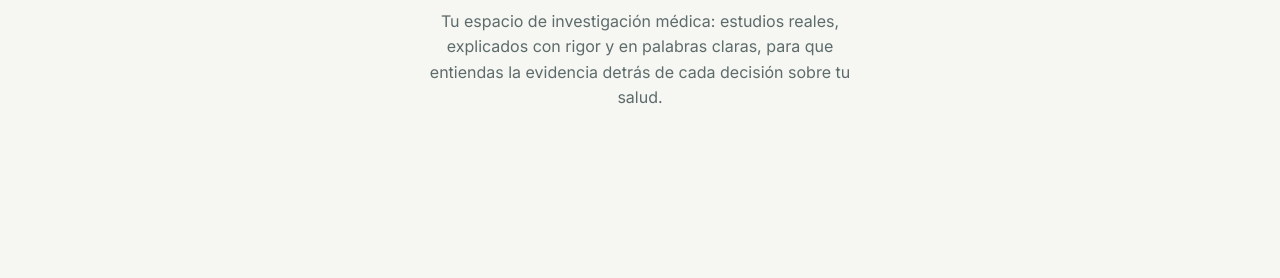
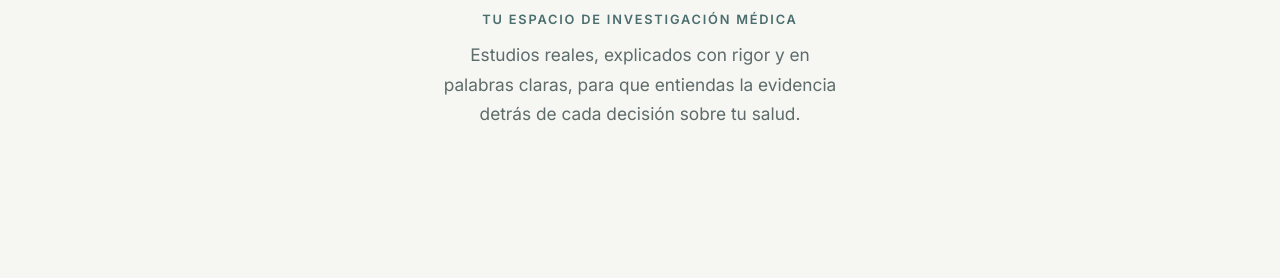
Before and after one commit to Caligraficos/infomedicinadigital, a plain HTML site: page index.html in a window 1280 px wide. Shown: the part 313-591 px from the top of the page. Drawn offline with nearby package versions, Linux system fonts and the light colour scheme.

Commit message:
Format hero subtitle with label and balanced 3-line text
Co-Authored-By: Claude Haiku 5.5 <noreply@anthropic.com>
Claude-Session: https://claude.ai/code/session_01CHAd5DkqL8B4WdM8GpELPX

```diff
--- a/index.html
+++ b/index.html
@@ -31,7 +31,7 @@
     <div class="container hero-inner">
       <div class="hero-text">
         <h1>Infomedicina<br>Digital</h1>
-        <p>Tu espacio de investigación médica: estudios reales, explicados con rigor y en palabras claras, para que entiendas la evidencia detrás de cada decisión sobre tu salud.</p>
+        <p class="hero-sub"><span class="hero-kicker">Tu espacio de investigación médica</span>Estudios reales, explicados con rigor y en palabras claras, para que entiendas la evidencia detrás de cada decisión sobre tu&nbsp;salud.</p>
       </div>
     </div>
   </section>
--- a/styles.css
+++ b/styles.css
@@ -65,7 +65,23 @@ img { max-width: 100%; display: block; }
   font-weight: 700;
   margin-bottom: 20px;
 }
-.hero-text p { color: var(--muted); max-width: 440px; margin: 0 auto; }
+.hero-sub {
+  color: var(--muted);
+  max-width: 540px;
+  margin: 0 auto;
+  font-size: 1.08rem;
+  line-height: 1.7;
+  text-wrap: balance;
+}
+.hero-kicker {
+  display: block;
+  margin-bottom: 10px;
+  font-size: 0.8rem;
+  font-weight: 600;
+  letter-spacing: 0.14em;
+  text-transform: uppercase;
+  color: var(--teal-dark);
+}
 .hero-actions { display: flex; gap: 14px; flex-wrap: wrap; }
 .hero-media { position: relative; }
 .hero-placeholder {
```
